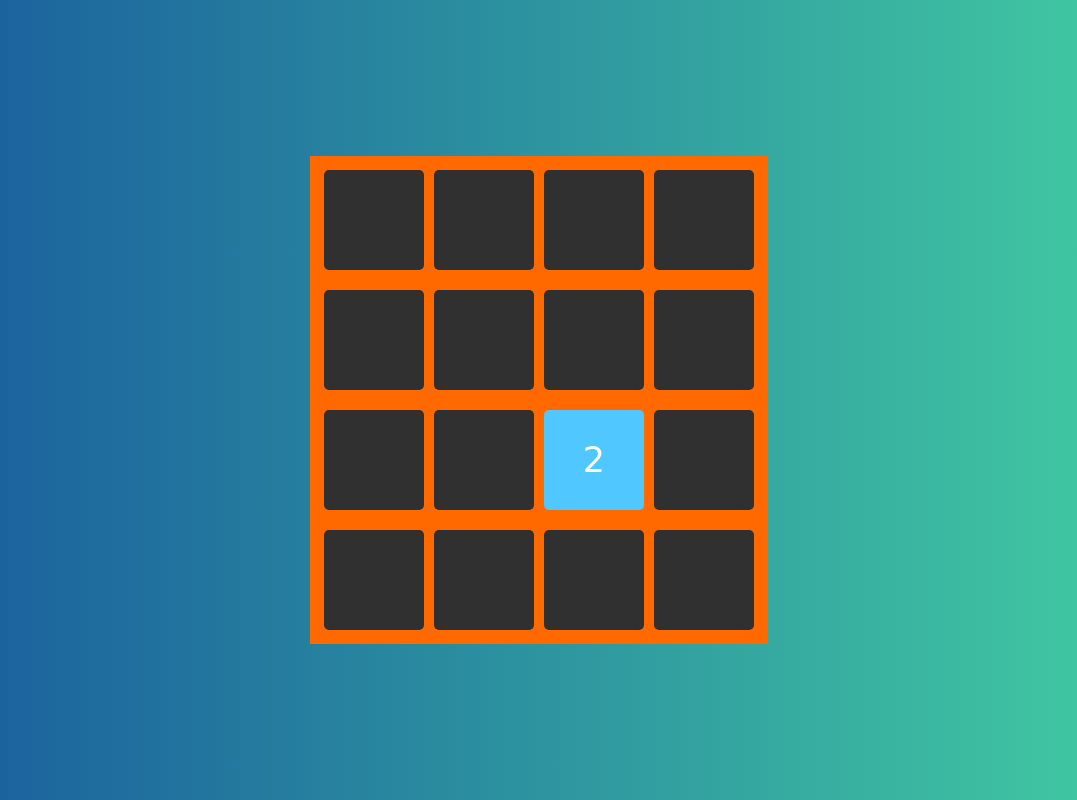
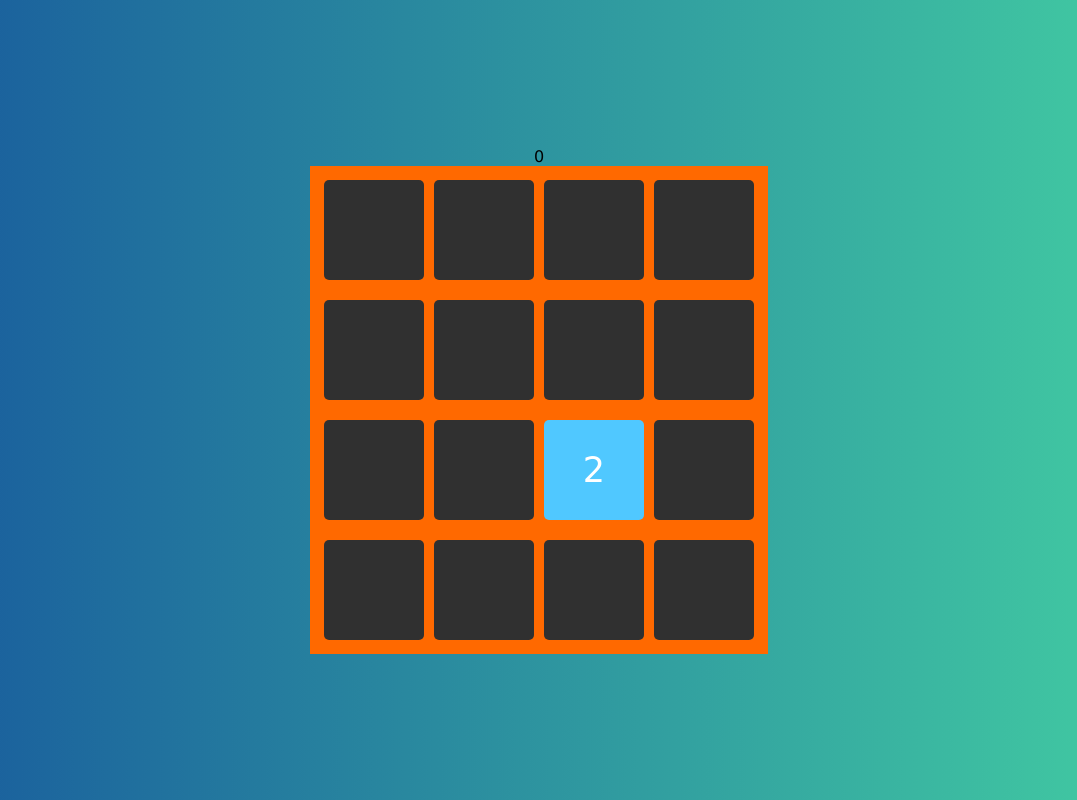
Before and after one commit to swarajspatil158/React-2048-hackathon, a React (Create React App) app: page /game in a window 1280 px wide. Shown: the whole page, without its empty margins (101-1178 px from the left). Built offline with nearby package versions, Linux system fonts and the light colour scheme.

Commit message:
added score component

```diff
--- a/src/App.css
+++ b/src/App.css
@@ -1,6 +1,7 @@
 .App {
   height: 100vh;
   display: flex;
+  flex-direction: column;
   justify-content: center;
   align-items: center;
   font-family: "Lucida Sans Unicode";
--- a/src/App.js
+++ b/src/App.js
@@ -1,9 +1,11 @@
 import "./App.css";
 import GameBoard from "./components/GameBoard";
+import Score from "./components/Score";
 
 function App() {
   return (
     <div className="App">
+      <Score />
       <GameBoard />
     </div>
   );
--- a/src/components/GameBoard.js
+++ b/src/components/GameBoard.js
@@ -11,10 +11,7 @@ const Cell = ({ number }) => (
 );
 
 const GameBoard = () => {
-  const game = useSelector((state) => state.gameBoard);
-  const board = game.board;
-  const score = game.score;
-  console.log(score);
+  const board = useSelector((state) => state.gameBoard).board;
   const dispatch = useDispatch();
 
   const onKeyDown = (e) => {
--- /dev/null
+++ b/src/components/Score.js
@@ -0,0 +1,10 @@
+import React from "react";
+import { useSelector } from "react-redux";
+
+const Score = () => {
+  const score = useSelector((state) => state.gameBoard).score;
+  const highScore = useSelector((state) => state.gameBoard).highScore;
+  return <div>{score}</div>;
+};
+
+export default Score;
```
